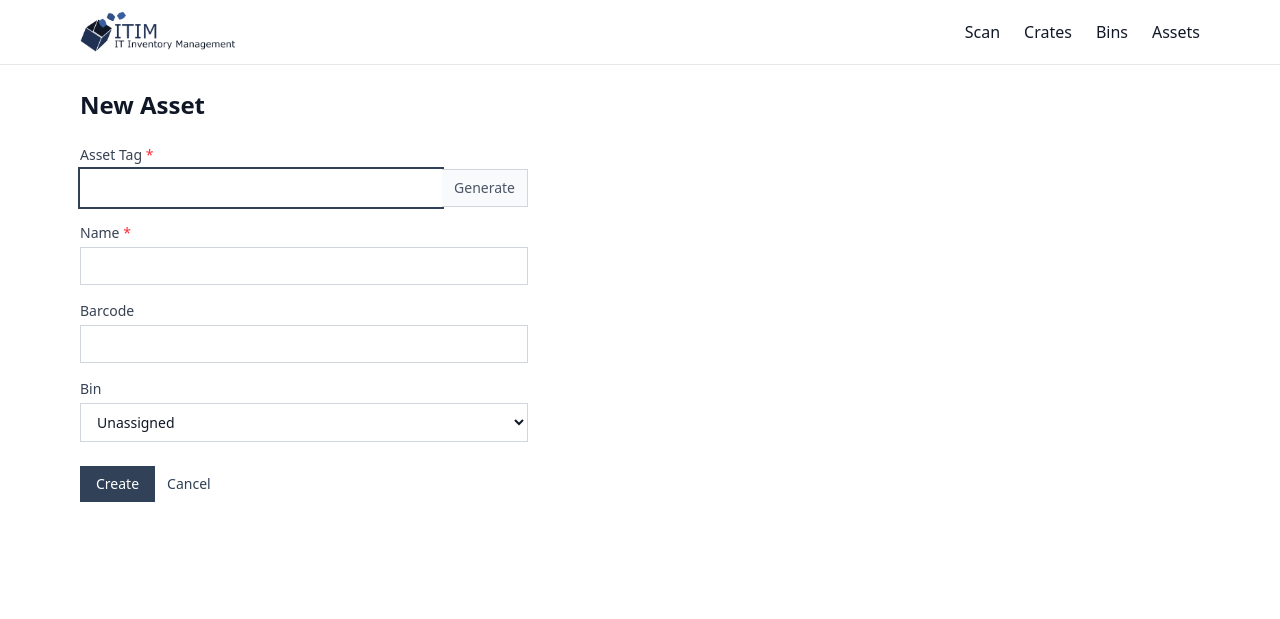
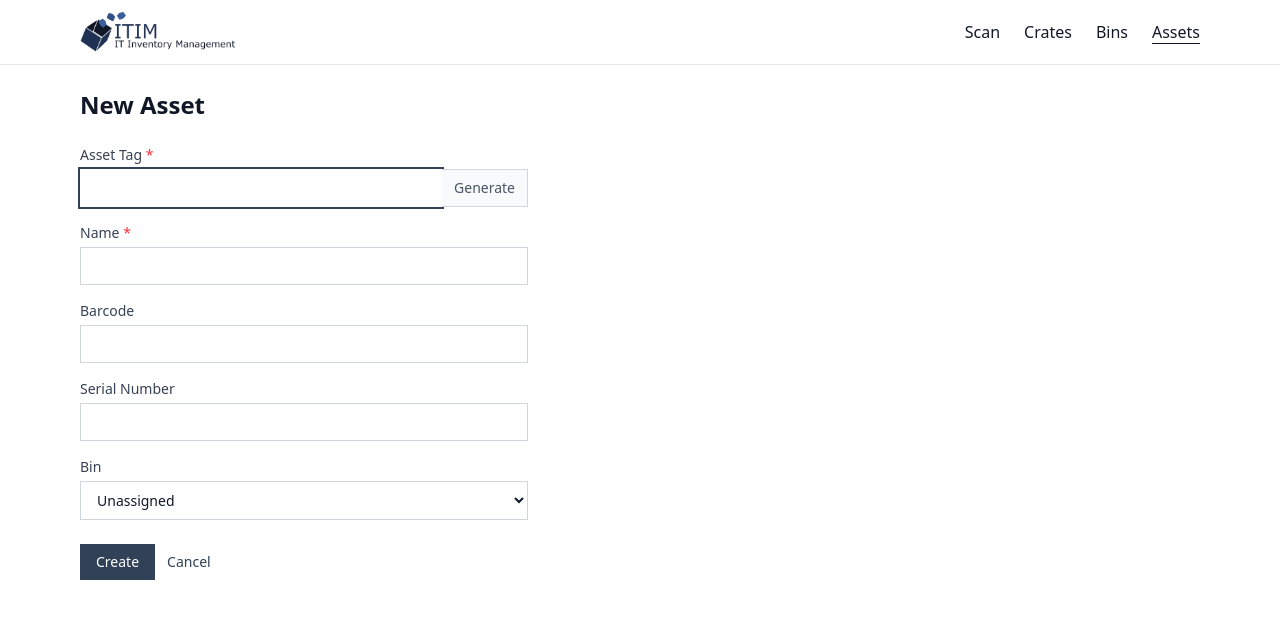
Before and after one commit to tristan-huynh/itim, a Flask app: page /assets/new in a window 1280 px wide. Shown: the top 619 px of the page. Run offline with Flask 3, Linux system fonts and the light colour scheme.

Commit message:
[FEAT] add serial number field to Asset model/ small chnages to templates

```diff
--- a/app.py
+++ b/app.py
@@ -6,9 +6,9 @@ from models import db
 
 def create_app():
 
-    app = Flask(__name__, static_folder='assets')
+    app = Flask(__name__, static_folder='assets', static_url_path='/static')
     app.config['SQLALCHEMY_DATABASE_URI'] = 'sqlite:///itim.db'
-
+    app.config['SEND_FILE_MAX_AGE_DEFAULT'] = 24 * 3600  # 1 day
     db.init_app(app)
     Migrate(app, db)
 
--- a/models.py
+++ b/models.py
@@ -41,6 +41,7 @@ class Asset(db.Model):
     id =        db.Column(db.Integer, primary_key=True)
     asset_tag = db.Column(db.String(64), unique=True, nullable=False)
     barcode =   db.Column(db.String(64), unique=True, nullable=True)
+    serial_number = db.Column(db.String(128), nullable=True)
     name =      db.Column(db.String(128), nullable=False)
     bin_id =    db.Column(db.Integer, db.ForeignKey('bin.id'), nullable=True)
     last_scan = db.Column(db.DateTime, nullable=True)
--- a/routes/assets.py
+++ b/routes/assets.py
@@ -47,6 +47,7 @@ def new():
         asset_tag = request.form.get('asset_tag', '').strip()
         name = request.form.get('name', '').strip()
         barcode = request.form.get('barcode', '').strip() or None
+        serial_number = request.form.get('serial_number', '').strip() or None
         bin_id = request.form.get('bin_id') or None
         if not asset_tag or not name:
             flash('Asset tag and name are required.', 'danger')
@@ -56,7 +57,8 @@ def new():
             flash('An asset with that barcode already exists.', 'danger')
         else:
             asset = Asset(
-                asset_tag=asset_tag, name=name, barcode=barcode, bin_id=bin_id,
+                asset_tag=asset_tag, name=name, barcode=barcode,
+                serial_number=serial_number, bin_id=bin_id,
             )
             db.session.add(asset)
             db.session.commit()
--- a/templates/asset_detail.html
+++ b/templates/asset_detail.html
@@ -8,6 +8,7 @@
         <p class="text-sm text-gray-500 mt-1">
             Asset Tag: <code class="bg-gray-100 text-sm px-1">{{ asset.asset_tag }}</code>
             {% if asset.barcode %}&nbsp;·&nbsp; Barcode: <code class="bg-gray-100 px-1">{{ asset.barcode }}</code>{% endif %}
+            {% if asset.serial_number %}&nbsp;·&nbsp; S/N: <code class="bg-gray-100 px-1">{{ asset.serial_number }}</code>{% endif %}
             &nbsp;·&nbsp;
             Last scan: {{ asset.last_scan.strftime('%Y-%m-%d %H:%M') if asset.last_scan else 'Never' }}
             {% if asset.created_by %}&nbsp;·&nbsp; Created by: {{ asset.created_by }}{% endif %}
--- a/templates/asset_list.html
+++ b/templates/asset_list.html
@@ -18,6 +18,7 @@
             <th class="px-4 py-3 font-semibold text-gray-600">Name</th>
             <th class="px-4 py-3 font-semibold text-gray-600">Asset Tag</th>
             <th class="px-4 py-3 font-semibold text-gray-600">Barcode</th>
+            <th class="px-4 py-3 font-semibold text-gray-600">Serial Number</th>
             <th class="px-4 py-3 font-semibold text-gray-600">Bin</th>
             <th class="px-4 py-3 font-semibold text-gray-600">Last Scan</th>
             </tr>
@@ -30,6 +31,7 @@
                 </td>
                 <td class="px-4 py-3"><code class="bg-gray-100 px-1 text-sm">{{ asset.asset_tag }}</code></td>
                 <td class="px-4 py-3 text-gray-600">{{ asset.barcode or '-' }}</td>
+                <td class="px-4 py-3 text-gray-600">{{ asset.serial_number or '-' }}</td>
                 <td class="px-4 py-3">
                 {% if asset.bin %}
                     <a href="{{ url_for('bins.detail', tag=asset.bin.tag) }}" class="text-slate-700 hover:underline">{{ asset.bin.name }}</a>
--- a/templates/asset_new.html
+++ b/templates/asset_new.html
@@ -27,6 +27,11 @@
     <div>
         <label class="block text-sm font-medium text-gray-700 mb-1">Barcode</label>
         <input type="text" name="barcode"
+            class="w-full border border-gray-300 px-3 py-2 text-sm focus:outline-none focus:ring-2 focus:ring-slate-700 focus:border-transparent">
+    </div>
+    <div>
+        <label class="block text-sm font-medium text-gray-700 mb-1">Serial Number</label>
+        <input type="text" name="serial_number"
             class="w-full border border-gray-300 px-3 py-2 text-sm focus:outline-none focus:ring-2 focus:ring-slate-700 focus:border-transparent">
     </div>
     <div>
--- a/templates/base.html
+++ b/templates/base.html
@@ -14,10 +14,10 @@
             <img src="{{ url_for('static', filename='icon.png') }}" alt="ITIM" class="h-10">
         </a>
         <div class="flex items-center gap-6 text-sm">
-            <a href="{{ url_for('scan.index') }}" class="text-gray-900 text-base relative after:absolute after:bottom-0 after:left-0 after:h-px after:w-0 after:bg-gray-900 after:transition-all after:duration-200 hover:after:w-full">Scan</a>
-            <a href="{{ url_for('crates.list_crates') }}" class="text-gray-900 text-base relative after:absolute after:bottom-0 after:left-0 after:h-px after:w-0 after:bg-gray-900 after:transition-all after:duration-200 hover:after:w-full">Crates</a>
-            <a href="{{ url_for('bins.list_bins') }}" class="text-gray-900 text-base relative after:absolute after:bottom-0 after:left-0 after:h-px after:w-0 after:bg-gray-900 after:transition-all after:duration-200 hover:after:w-full">Bins</a>
-            <a href="{{ url_for('assets.list_assets') }}" class="text-gray-900 text-base relative after:absolute after:bottom-0 after:left-0 after:h-px after:w-0 after:bg-gray-900 after:transition-all after:duration-200 hover:after:w-full">Assets</a>
+            <a href="{{ url_for('scan.index') }}" class="text-gray-900 text-base relative after:absolute after:bottom-0 after:left-0 after:h-px after:bg-gray-900 after:transition-all after:duration-200 hover:after:w-full {% if request.endpoint == 'scan.index' %}after:w-full{% else %}after:w-0{% endif %}">Scan</a>
+            <a href="{{ url_for('crates.list_crates') }}" class="text-gray-900 text-base relative after:absolute after:bottom-0 after:left-0 after:h-px after:bg-gray-900 after:transition-all after:duration-200 hover:after:w-full {% if request.blueprint == 'crates' %}after:w-full{% else %}after:w-0{% endif %}">Crates</a>
+            <a href="{{ url_for('bins.list_bins') }}" class="text-gray-900 text-base relative after:absolute after:bottom-0 after:left-0 after:h-px after:bg-gray-900 after:transition-all after:duration-200 hover:after:w-full {% if request.blueprint == 'bins' %}after:w-full{% else %}after:w-0{% endif %}">Bins</a>
+            <a href="{{ url_for('assets.list_assets') }}" class="text-gray-900 text-base relative after:absolute after:bottom-0 after:left-0 after:h-px after:bg-gray-900 after:transition-all after:duration-200 hover:after:w-full {% if request.blueprint == 'assets' %}after:w-full{% else %}after:w-0{% endif %}">Assets</a>
         </div>
         </div>
     </nav>
```
